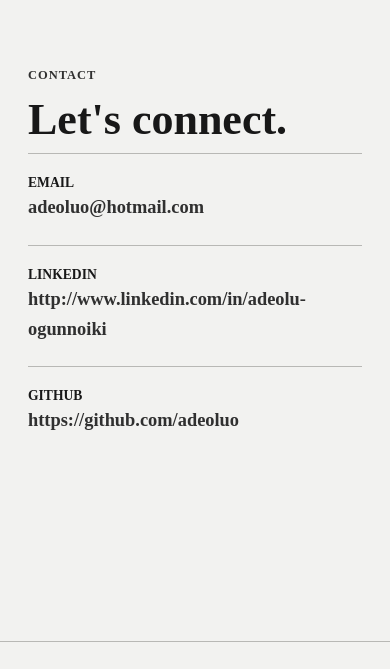
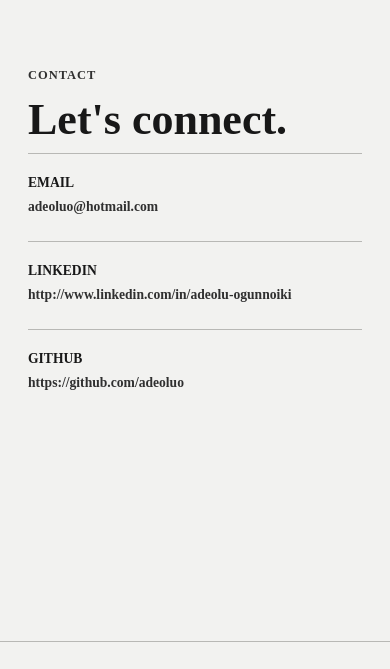
Before and after one commit to adeoluo/jhu_software_concepts, a Flask app: page /contact in a window 390 px wide. Shown: the part 137-806 px from the top of the page. Run offline with Flask 3, Linux system fonts and the light colour scheme.

Commit message:
Improve mobile layout

```diff
--- a/module_1/static/css/style.css
+++ b/module_1/static/css/style.css
@@ -276,6 +276,11 @@ h2 {
     white-space: nowrap;
   }
 
+  .contact-list a {
+    font-size: 0.85rem;
+    white-space: nowrap;
+  }
+
   .intro {
     gap: 38px;
     grid-template-columns: 1fr;
```
